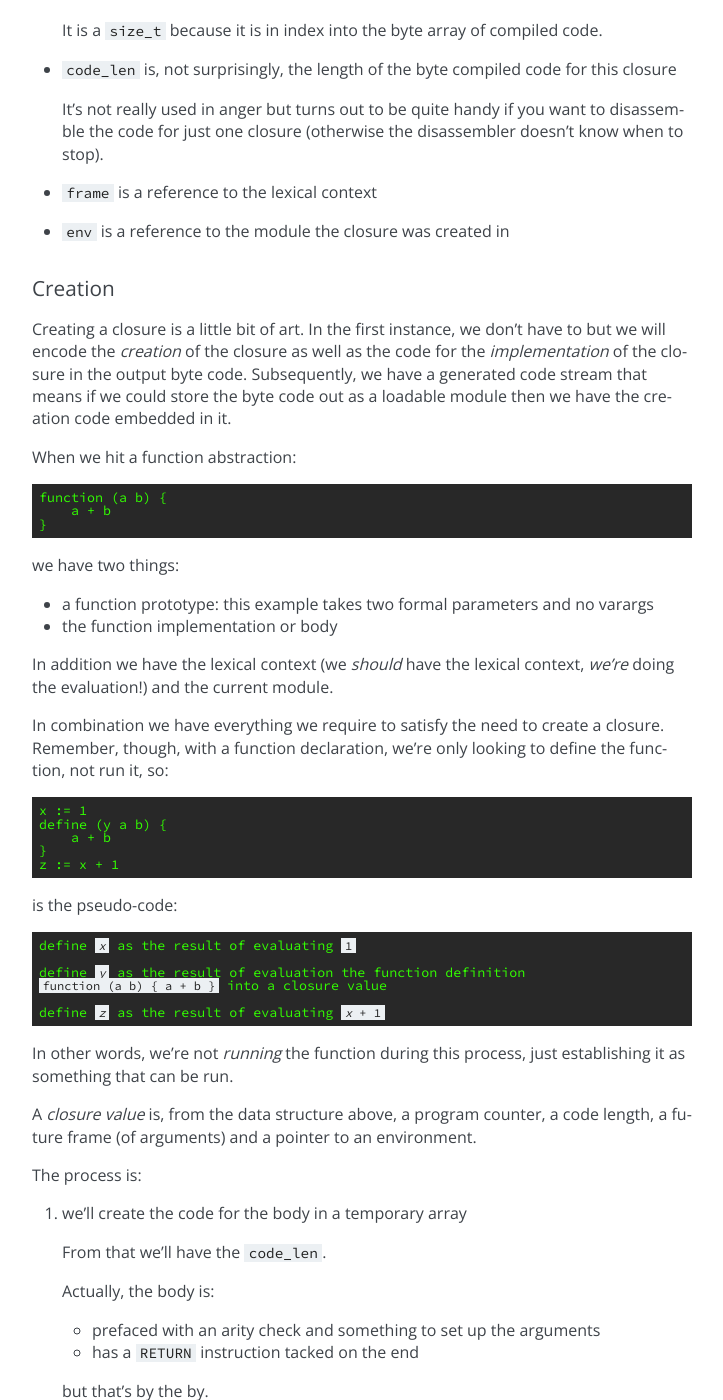
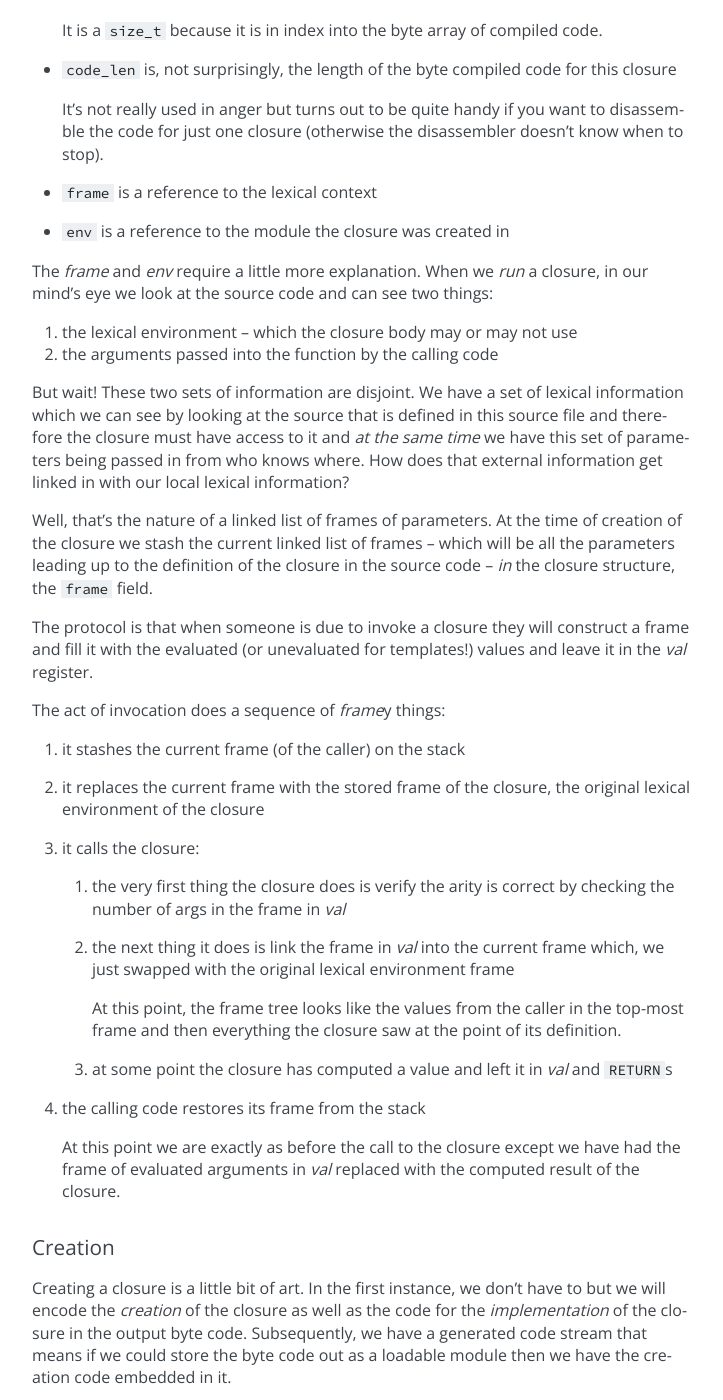
Before and after one commit to idio-lang/DIPS, a Sphinx documentation site: the page built from source/implementing-idio/simple-types/functions.rst, in a window 1280 px wide and 1400 px high, scrolled down 7671 px. Shown: the whole window, without its empty margins (258-981 px from the left). Built offline with Sphinx 7.4.7, drawn with Linux system fonts in a browser that asks for light colours; pages that are not in the unit, such as notebooks, are missing from menus; some of the changed lines change nothing that is shown; some of the changed text lies outside the part shown.

Commit message:
expansion removed nested frame commentary as it was wrong source of the word shell
Signed-off-by: Ian Fitchet <ian.fitchet@runscripts.com>

```diff
--- a/source/implementing-idio/evaluator/evaluating-basics.rst
+++ b/source/implementing-idio/evaluator/evaluating-basics.rst
@@ -88,20 +88,23 @@
   * after the second variable assignment it then has a ``b`` in scope
     and then the ``a``, now a level out
 
-  .. sidebox::
-
-     I've noted elsewhere that I think this nested frame mechanism
-     should probably be flattened and lexical variable references can
-     simply be :samp:`ARGUMENT {n}`.
-
-     "Should probably be" does not translate into "has been."
-
   The reason this is important goes back to the :ref-title:`LiSP`
   mechanism for accessing lexical variables through a linked list of
   *frames*.  The opcodes go one level back,
   :samp:`SHALLOW-ARGUMENT-REF{n}`, or multiple levels back,
   :samp:`DEEP-ARGUMENT-REF {d} {n}` (for some depth :samp:`{d}` and
   index within the frame :samp:`{i}`).
+
+  The nested frame mechanism is required because when we call a
+  closure we'll create a frame here for the arguments to go into
+  *then* invoke the closure.  The first thing the closure mechanism
+  does is reset the frame hierarchy to that which the closure had when
+  it was created.  The frame we just created is linked into that
+  "historic" frame hierarchy and the closure runs.
+
+  From the closure's perspective, it sees the arguments to itself in
+  front of the original set of lexical variables when the closure was
+  created.
 
   ``let`` is still legal syntax so we can make it a bit more
   obvious:
--- /dev/null
+++ b/source/implementing-idio/evaluator/expansion.rst
@@ -0,0 +1,435 @@
+.. include:: ../../global.rst
+
+*********
+Expansion
+*********
+
+One of the evaluator's tasks is to expand templates and then evaluate
+the result of that expansion.  This process occurs immediately on
+discovery of the *use* of a template and can use any :lname:`Idio`
+function (or template) defined so far.
+
+Let's just say, it gets a little involved....
+
+Template Definition
+===================
+
+Defining a template is straightforward enough.  It's a function that
+takes some arguments (unevaluated from the application of the
+template), does whatever it wants then returns some "code."  Given
+that we're in that weird world of :term:`homoiconicity`, the "code"
+looks like a list of lists of lists etc..
+
+Within those lists we can ask for expressions to be evaluated and the
+results of that evaluation to be substituted in place.  That's
+beginning to sound complicated, let's try an example.  I'll use the
+non-operator style inside the ``#T{...}`` construct to avoid the
+reader confusing matters by re-writing infix expressions:
+
+.. code-block:: idio
+
+   define-template (my-plus-two sym val) {
+     var := string->symbol (append-string "my-" (symbol->string sym))
+
+     #T{
+       := $var $(+ val 2)
+     }
+   }
+
+   my-plus-two bob 3
+
+The template, ``my-plus-two``, takes two arguments, a symbol and a
+value (yes, we haven't done any checking).  We create a local
+variable, :samp:`{var}`, which is the "symbolification" of the string
+concatenation of ``"my-"`` and the "stringification" of the symbol
+passed in.
+
+The "code" we return inside the ``#T{...}`` construct wants to be an
+assignment operator, the value of the :samp:`{var}` variable and then
+the value of the expression :samp:`(+ {val} 2)`.
+
+The overall result of which is that we would expect the call to the
+template, ``my-plus-two "bob" 3`` to result in the "code":
+
+.. parsed-literal::
+
+   := my-bob 5
+
+Quasiquotation
+==============
+
+It's not quite that easy, though, and here we start getting a bit
+*meta*.  There's going to be two evaluations, for a start!
+
+The ``#T{...}`` expression (``quasiquote`` in :lname:`Scheme`) is our
+first port of call.  Ultimately it needs to produce some "code" from
+the expression ``:= $var $(+ val 2)``, its body form(s).
+
+There's a two step process, even here.  At some point the evaluator
+will have recognised that this is a quasiquote expression, the ``#T``
+bit should have been a clue.
+
+#. we have to *expand* the quasiquote expression
+
+   Here we're looking to recursively descend the expression toggling
+   the state of "expansion" and returning a data structure for the
+   evaluator to, er, evaluate into the desired result.
+
+   Quasiquote expansion's job is *not* to evaluate anything but return
+   a construction with the quoting figured out.  We'll use the
+   evaluator afterwards to figure out what the resultant expression
+   should be.
+
+   The default state of quasiquotation is quoted.  You get back what
+   you put in.
+
+   However, if a (sub-)expression is "unquoted" then we should not
+   quote it but rather allow it to be evaluated.  As we descend into
+   this unquoted expression we will very likely encounter another
+   quasiquoted expression in which case quoting is re-enabled, and so
+   on.
+
+   The final "code" will be a list of things but we're not there yet.
+   We're in an intermediate stage, here, where we're merely toggling
+   quoting on and off and entities like :samp:`{var}` and
+   :samp:`{val}` are just symbols in the mix -- nothing in the
+   quasiquote *expansion* knows anything about the *values* of
+   :samp:`{var}` and :samp:`{val}`.
+
+   That means the output of quasiquotation expansion should be
+   something that, when evaluated, would construct a list (of lists
+   ...).
+
+   In our example, to construct that "code" by hand, knowing the
+   expected result, *we* could have written the following:
+
+   .. parsed-literal::
+
+      list ':= *var* (+ *val* 2)
+
+   Notice something subtle, here.  For a start we're not returning the
+   final form, we're returning something that *creates* the final
+   form.
+
+   Secondly, the assignment operator is quoted but nothing else is.
+   So, if we were to ask the evaluator to take a look at this we would
+   expect it to be treated as a regular bit of source code in which
+   those arguments will get evaluated as ``list`` is just a regular
+   function.
+
+   In which case it is the function ``list`` with arguments: the
+   quoted *symbol* ``:=``, whatever :samp:`{var}` evaluates to plus
+   the result of the evaluation of the expression :samp:`(+ {val} 2)`.
+
+   .. rst-class:: center
+
+   \*
+
+   Of course, the fact that we knew the result and could figure out
+   the condensed answer doesn't mean the quasiquotation expander can.
+   Instead, it will plod through creating a result from much more
+   fundamental parts, pairs:
+
+   .. parsed-literal::
+
+      pair ':= (pair *var* (pair (+ *val* 2) #n))
+
+   which will result in the same thing.
+
+#. Now, as noted above, if we ask the evaluator to figure out that
+   expression then the evaluator is in a position to replace
+   references to :samp:`{var}` and :samp:`{val}` with some variable
+   references.
+
+   By invoking ``idio_meaning()`` on the output of quasiquote
+   expansion we get two benefits:
+
+   #. ``idio_meaning()`` will descend all of the expression so that if
+      the result of quasiquote expansion contained the use of another
+      template then we will expand that template in turn.
+
+      Templates calling templates calling...
+
+   #. templates really are just regular functions, so :samp:`{var}` is
+      a local variable in the body of the template and :samp:`{val}`
+      is a parameter to the template
+
+      Templates really only differ in that they are flagged as
+      "expanders" internally so the evaluator can identify them, and
+      that the value they return is itself evaluated in turn (we'll
+      get to this!).
+
+   In this case there are no addition templates, only expressions that
+   need evaluating.  If we could peek halfway we'd now see:
+
+   .. parsed-literal::
+
+      list ':= *my-bob* (+ *3* 2)
+
+   ``idio_meaning()``'s job is, normally, a pre-cursor to calling the
+   code generator to generate some byte code, however, in this case,
+   we're using it to figure out the intermediate code for the
+   quasiquote expression on our behalf.
+
+   When we return the result from ``idio_meaning()`` it'll just be
+   like any other calculated chunk of intermediate code from any other
+   expression.  The only novelty, here, is that we are using it on
+   self-generated code rather than user-supplied code.
+
+   As this will ultimately be sent to the code generator we'll end up
+   with some byte code to run the code for :samp:`list ':= {var} (+
+   {val} 2)` which, when run would result in:
+
+   .. code-block:: idio
+
+      (:= my-bob 5)
+
+   a list of three elements: ``:=``, ``my-bob`` and ``5``.
+
+   In other words, some *code*.
+
+That's just the result of finding the meaning of the quasiquotation
+expression, the result of the template invocation.
+
+.. rst-class:: center
+
+---
+
+While we're tying ourselves in meta-knots, you can use quasiquotation
+at any time.  There's a tendency to use it as the return value in a
+template because of its code-generating nature but if you want it to
+generate some code (unlikely) or a data structure (much more likely)
+then it's just as good for you.  Suppose you wanted to construct an
+element for an association list:
+
+.. code-block:: idio
+
+   Idio> var := 'my-bob
+   my-bob
+   Idio> val := 3
+   3
+   Idio> #T{ $var $(+ val 2) }
+   (my-bob 5)
+
+Of course you could have just called :samp:`list {var} (+ {val} 2)`
+but where's the fun in that?
+
+Re-Evaluation
+=============
+
+When you *use* a template, the body of the template is run (including
+that final meaning of the quasiquotation expression) and, in this
+case, we'll get back the "code" ``(:= my-bob 5)``.
+
+There's still one last trick.  We've said all along that the *result*
+of using a template will be evaluated.  So, we throw that resultant
+"code," ``(:= my-bob 5)``, at the evaluator.  In other words we can
+look at our original template invocation:
+
+.. code-block:: idio
+
+   my-plus-two bob 3
+
+and imagine that it was replaced with:
+
+.. code-block:: idio
+
+   := my-bob 5
+
+and the evaluator now runs on ``:= my-bob 5`` which will (finally!)
+give us our desired assignment.
+
+*Phew!*
+
+Expansion Space
+===============
+
+When we're running a template expansion we're in a strange halfway
+world of creating new source code -- something *you* did completely
+separately from :lname:`Idio` with your favourite text editor,
+:program:`cat`, right?
+
+.. image:: https://imgs.xkcd.com/comics/real_programmers.png
+   :target: https://xkcd.com/378/
+
+-- and this code creation process may use a couple of tricky features.
+
+On the one hand it may use some inter-call state variables, think
+about giving every new class a unique identification number before it
+piles a slew of accessor functions into your namespace.  That number
+has to be kept somewhere, preferably where it isn't going to clash
+with what the user is doing and, even more preferably, somewhere where
+the user isn't likely to endanger it.
+
+On the other hand, the expansion of this template might provoke the
+expansion of another template.  The first template is now acting much
+like the user in the first scenario, the second template should, by
+rights, be running somewhere where the actions of the first template
+and it will not interfere.  Especially so if this template in a
+template is creating accessor functions left right and centre.
+
+The answer to this recursive conundrum is to have template expansion
+run in a new namespace/module, which we might call, ``*expander*``
+which should be adjoint to the current module.  If another template
+requires expansion from this first template then it should be run in a
+module called ``*expander*`` adjoint to the first ``*expander*``
+module.
+
+We should see a tree of ``*expander*`` modules indicating the levels
+of expansion we've attained.  This is an idea explored by
+:ref-author:`Christian Queinnec` in :ref-title:`Macroexpansion
+Reflective Tower` (:cite:`me-rt`).
+
+We don't currently, we just get the one.  Play nicely, everyone!
+
+Timing
+======
+
+Changing *what* is being unquoted makes all the difference to how the
+resultant code behaves, so:
+
+.. code-block:: idio
+
+     #T{
+       := $var (+ $val 2)
+     }
+
+will get you :samp:`pair ':= (pair {var} (pair (pair '+ (pair {val}
+(pair 2 #n))) #n))` where only the evaluation of :samp:`{val}` will
+occur, not :samp:`(+ {val} 2)` giving the final "code" of:
+
+.. code-block:: idio
+
+   (:= my-bob (+ 3 2))
+
+Whether you want the value ``5`` or the function call ``(+ 3 2)`` is
+up to how you want the assignment to perform.  In this instance,
+integer addition makes little difference but would make a huge
+difference if you were looking a key up in a table.  In one case the
+key will be looked up at the time of compilation (probably bad) and
+the other at run time (*probably* good).
+
+.. rst-class:: center
+
+\*
+
+You don't normally get to see these quasiquotation expansions as they
+are immediately thrown at ``idio_meaning()`` however a judicious call
+to:
+
+.. code-block:: idio
+
+   idio_debug ("dq=%s\n", dq);
+
+in ``idio_meaning_quasiquotation()`` is very helpful if you
+subsequently type the ``#T{...}`` expression at the prompt.
+
+Mechanisms
+==========
+
+Finding sources for template expansion is a little tricky, more so
+since there are two phases: quasiquotation expansion and template expansion.
+
+Quasiquotation Expansion
+------------------------
+
+In the :lname:`C` version of the evaluator I
+implemented a version along the lines of the one in
+:file:`lib/compiler.stk` in the STklos_ distribution, partly as I
+could follow what it was doing.  I see that there's a very similar
+implementation to the STklos one in :file:`lib/init-7.scm` in
+:ref-author:`Alex Shinn`'s :ref-title:`Chibi-Scheme`.
+
+:ref-author:`Nils M Holm` opts for a double function solution in
+:ref-title:`S9fES` in ``qq-expand``.  A rummage on the Intertubes
+leads you to the appendix of :ref-author:`Alan Bawden`'s
+:ref-title:`Quasiquotation in Lisp` paper (:cite:`qq-in-lisp` --where
+I can't find a published date nor publisher) where he disparages
+:lname:`Scheme` implementations of the day for using ``cons``
+(``pair`` in :lname:`Idio`) because it won't handle nested
+quasiquotations containing splicing properly.
+
+In the interests of fairness, I've implemented the QiL variant (which
+uses ``list`` and ``append``) in the :lname:`Idio` variant of the
+evaluator.
+
+The QiL solution, slightly reworked looks like:
+
+.. code-block:: idio
+   :caption: file:`evaluate.idio`
+
+   define (qq-expand-list e) {
+     if (pair? e) {
+       sym := ph e
+       (cond ((eq? 'unquote sym)	  #T{ (list $(pht e)) })
+	     ((eq? 'unquote-splicing sym) (pht e))
+	     ((eq? 'quasiquote sym)	  (qq-expand-list
+					   (qq-expand (pht e))))
+	     (else			  #T{ (list (append
+						     $(qq-expand-list (ph e))
+						     $(qq-expand (pt e)))) }))
+     } {
+       #T{ '($e) }
+     }
+   }
+
+   define (qq-expand e) {
+     if (pair? e) {
+       sym := ph e
+       (cond ((eq? 'unquote sym)	  (pht e))
+	     ((eq? 'unquote-splicing sym) (error 'qq-expand "illegal"))
+	     ((eq? 'quasiquote sym)	  (qq-expand
+					   (qq-expand (pht e))))
+	     (else			  #T{ (append $(qq-expand-list (ph e))
+						      $(qq-expand (pt e))) }))
+     } {
+       #T{ '$e }
+     }
+   }
+
+which, let's be honest, looks a bit intimidating.
+
+Template Expansion
+------------------
+
+For the ``template-expand`` and ``template-expand*`` functions I've
+followed in the style of STklos' :file:`lib/runtime.stk` which itself
+appears to be following in the style of :ref-author:`Dybvig, Friedman
+and Haynes`' :ref-title:`Expansion-Passing Style: A General Macro
+Mechanism` (:cite:`eps`).
+
+In essence, we pass the expression to be expanded, :samp:`{x}`, and an
+"expansion" function, :samp:`{e}`, around to everything -- by passing
+:samp:`{e}` it is the "expansion" passing style.  :samp:`{e}` only
+really gets used in ``application-expander``.
+
+The entry point for expansion is always ``initial-expander`` and the
+nominal value for :samp:`{e}` is also ``initial-expander``.
+
+``initial-expander`` looks at the expression and decides if it is:
+
+* an atom -- return it
+
+* a template -- use the template's associated function to do the
+  expansion
+
+* or we call ``application-expander``
+
+application-expander descends into :samp:`{x}` and asks :samp:`{e}` to
+expand each element -- of course we pass :samp:`{e}` into the
+expansion otherwise it wouldn't be EPS!
+
+:samp:`{e}` doesn't have to be ``initial-expander``.  The EPS paper
+suggests an ``expand-once`` function with a do-nothing :samp:`{e}`:
+
+.. code-block:: idio
+
+   define (expand-once x) {
+     initial-expander x (function (x e) x)
+   }
+
+thus preventing the recursive descent.
+
+
+
+.. include:: ../../commit.rst
--- a/source/implementing-idio/simple-types/functions.rst
+++ b/source/implementing-idio/simple-types/functions.rst
@@ -510,6 +510,61 @@
 
 * ``env`` is a reference to the module the closure was created in
 
+The *frame* and *env* require a little more explanation.  When we
+*run* a closure, in our mind's eye we look at the source code and can
+see two things:
+
+#. the lexical environment -- which the closure body may or may not
+   use
+
+#. the arguments passed into the function by the calling code
+
+But wait!  These two sets of information are disjoint.  We have a set
+of lexical information which we can see by looking at the source that
+is defined in this source file and therefore the closure must have
+access to it and *at the same time* we have this set of parameters
+being passed in from who knows where.  How does that external
+information get linked in with our local lexical information?
+
+Well, that's the nature of a linked list of frames of parameters.  At
+the time of creation of the closure we stash the current linked list
+of frames -- which will be all the parameters leading up to the
+definition of the closure in the source code -- *in* the closure
+structure, the ``frame`` field.
+
+The protocol is that when someone is due to invoke a closure they will
+construct a frame and fill it with the evaluated (or unevaluated for
+templates!) values and leave it in the *val* register.
+
+The act of invocation does a sequence of *frame*\ y things:
+
+#. it stashes the current frame (of the caller) on the stack
+
+#. it replaces the current frame with the stored frame of the closure,
+   the original lexical environment of the closure
+
+#. it calls the closure:
+
+   #. the very first thing the closure does is verify the arity is
+      correct by checking the number of args in the frame in *val*
+
+   #. the next thing it does is link the frame in *val* into the
+      current frame which, we just swapped with the original lexical
+      environment frame
+
+      At this point, the frame tree looks like the values from the
+      caller in the top-most frame and then everything the closure saw
+      at the point of its definition.
+
+   #. at some point the closure has computed a value and left it in
+      *val* and ``RETURN``\ s
+
+#. the calling code restores its frame from the stack
+
+   At this point we are exactly as before the call to the closure
+   except we have had the frame of evaluated arguments in *val*
+   replaced with the computed result of the closure.
+
 Creation
 ^^^^^^^^
 
--- a/source/implementing-idio/virtual-machine/register-machine.rst
+++ b/source/implementing-idio/virtual-machine/register-machine.rst
@@ -435,27 +435,6 @@
 themselves?  For example, :samp:`+ 1 (2 * 3)`.  Why, we just get
 recursive!
 
-A Flat Frame
-^^^^^^^^^^^^
-
-For some reason this linked list of frames sits uneasily with me
-although I've not considered too deeply an alternative.
-
-I don't like the constant creation and (eventual) destruction of so
-many frames (knowing that every ``let`` has been reworked into a
-function call).  Starting up and shutting down immediately will
-generate tens of thousands of frames!
-
-I'm thinking that the frame should be a single (dynamic) array that is
-extended with each function call and left unused when a call returns.
-The ``SHALLOW-ARGUMENT-REF0`` opcodes could then be replaced with a
-:samp:`ARGUMENT-REF{i}` for the :samp:`{i}`\ :sup:`th` value from the
-end.  For some :samp:`{i}` there is a dedicated opcode otherwise a
-generic ``ARGUMENT-REF`` which requires a single integer index.
-
-Eventually, the function call hierarchy will unwind to the "top" (with
-a call to ``FINISH``) and the frame can be garbage collected.
-
 Dynamic Registers
 =================
 
--- a/source/the-unix-shell/shells.rst
+++ b/source/the-unix-shell/shells.rst
@@ -4,6 +4,17 @@
 ***********
 Unix Shells
 ***********
+
+The word *shell* itself was coined by `Louis Pouzin
+<https://en.wikipedia.org/wiki/Louis_Pouzin>`_ after implementing
+`RUNCOM <https://en.wikipedia.org/wiki/Run_commands>`_ (from which we
+get the fossil term/suffix *rc*) at MIT in the early-mid 1960s for its
+:abbr:`Compatible Time-Sharing System (CTSS)`.  He wrote a paper on
+how to implement it for `Multics
+<https://en.wikipedia.org/wiki/Multics>`_ before returning to his
+native France.  `Glenda Schroeder
+<https://en.wikipedia.org/wiki/Glenda_Schroeder>`_ subsequently
+implemented the Multics shell the predecessor of the Unix shell today.
 
 There are a few Unix shells out there.  I've used :lname:`Bash` since,
 it feels like, forever and so it'll be :lname:`Bash` that I'll be
@@ -23,10 +34,10 @@
 course, a nod to :ref-author:`Stephen Bourne`'s `Bourne shell`_ (first
 released in 1979) created as a free software alternative and picking
 up a few features from elsewhere.  You used to get a Bourne shell when
-you logged in as ``root`` on a (proprietary!) Unix box.  The Bourne
-shell was a replacement for :ref-author:`Ken Thompson`'s `Thompson
-shell`_ (introduced in the first version of Unix in 1971) which gave
-us our basic command orchestration syntax:
+you logged in on a (proprietary!) Unix box.  The Bourne shell was a
+replacement for :ref-author:`Ken Thompson`'s `Thompson shell`_
+(introduced in the first version of Unix in 1971) which gave us our
+basic command orchestration syntax:
 
 .. code-block:: sh
 
--- a/source/the-unix-shell/the-unix-shell.rst
+++ b/source/the-unix-shell/the-unix-shell.rst
@@ -1369,7 +1369,7 @@
 
 Luckily for us, someone has written :manpage:`glob(3)` and we can
 claim uniformity with "everyone else" (noting that many others will be
-rolling their own variation, 1standards_, eh?).  We could go there but
+rolling their own variation, standards_, eh?).  We could go there but
 it's certainly not necessary right now.
 
 Quote Removal
```
